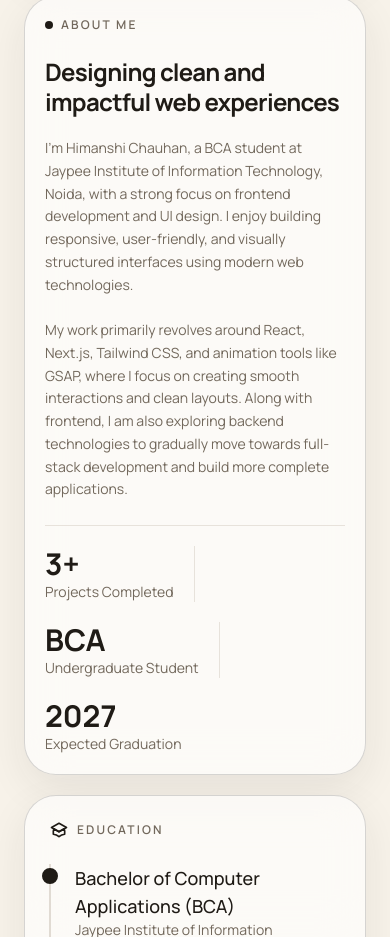
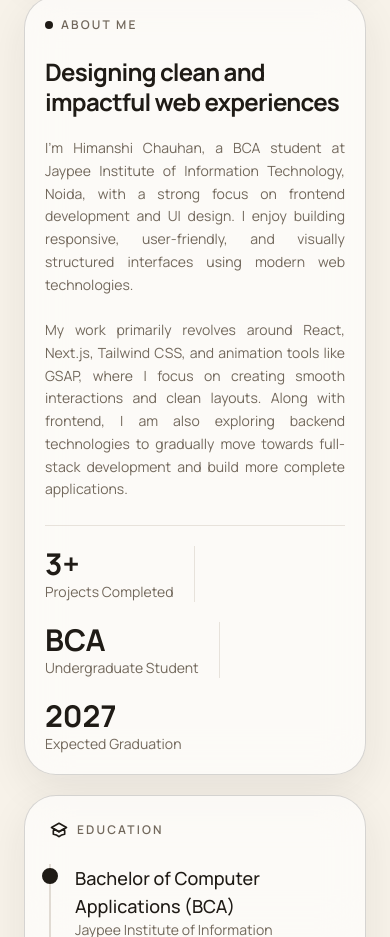
Before and after one commit to JIIT-Himanshi/portfolio, a React (Vite) app: page / in a window 390 px wide. Shown: the part 1248-2185 px from the top of the page. Built offline with nearby package versions, Linux system fonts and the light colour scheme.

Commit message:
fix: improve About section text alignment on mobile

```diff
--- a/src/App.css
+++ b/src/App.css
@@ -189,6 +189,11 @@ section {
 }
 
 @media (max-width: 768px) {
+  .about-bio {
+    text-align: justify;
+    text-justify: inter-word;
+  }
+
   .hero-word {
     display: block;
   }
--- a/src/components/About.jsx
+++ b/src/components/About.jsx
@@ -69,7 +69,7 @@ export default function About() {
               Designing clean and impactful web experiences
             </h2>
 
-            <p className="text-light-text-secondary dark:text-dark-text-secondary text-sm sm:text-base leading-relaxed mb-6 max-w-3xl">
+            <p className="about-bio text-light-text-secondary dark:text-dark-text-secondary text-sm sm:text-base leading-relaxed mb-6 max-w-3xl">
               I'm Himanshi Chauhan, a BCA student at Jaypee Institute of Information Technology, Noida, with a strong focus on frontend development and UI design. I enjoy building responsive, user-friendly, and visually structured interfaces using modern web technologies.
               <br /><br />
               My work primarily revolves around React, Next.js, Tailwind CSS, and animation tools like GSAP, where I focus on creating smooth interactions and clean layouts. Along with frontend, I am also exploring backend technologies to gradually move towards full-stack development and build more complete applications.
```
